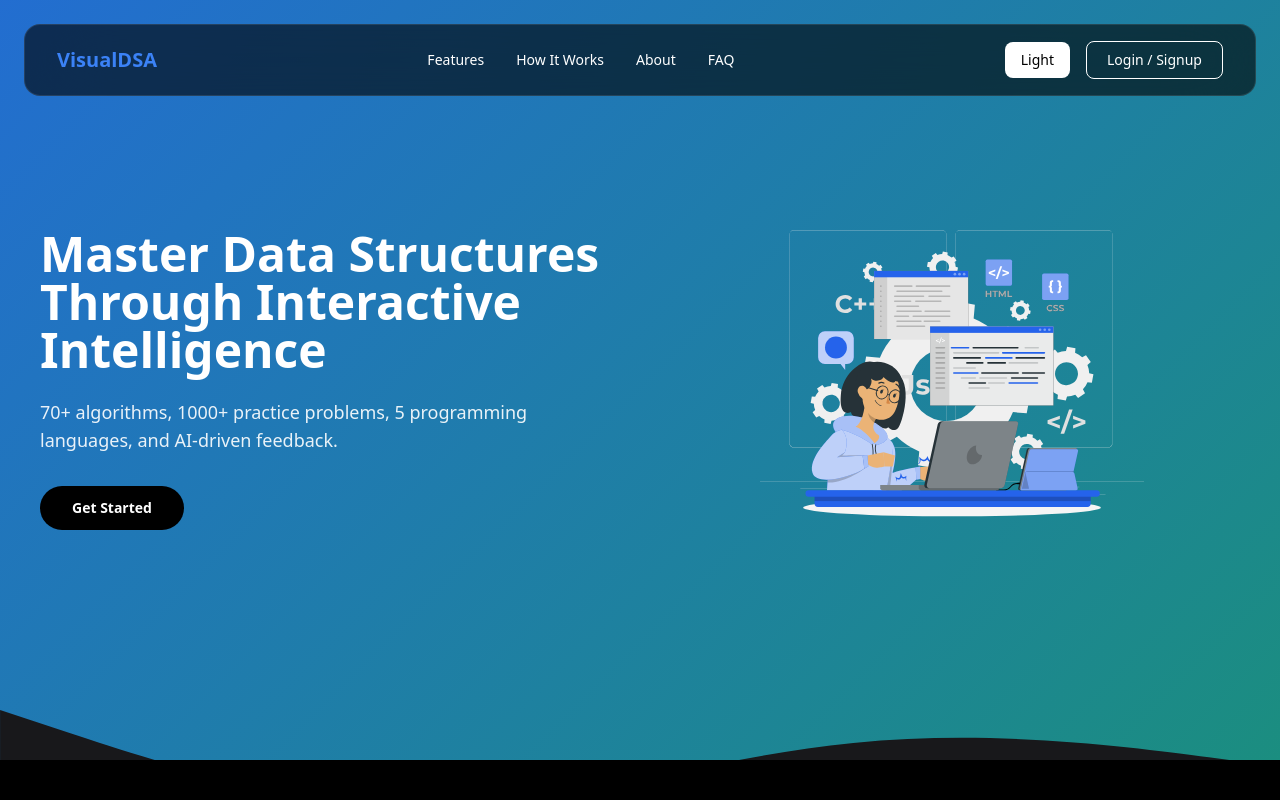
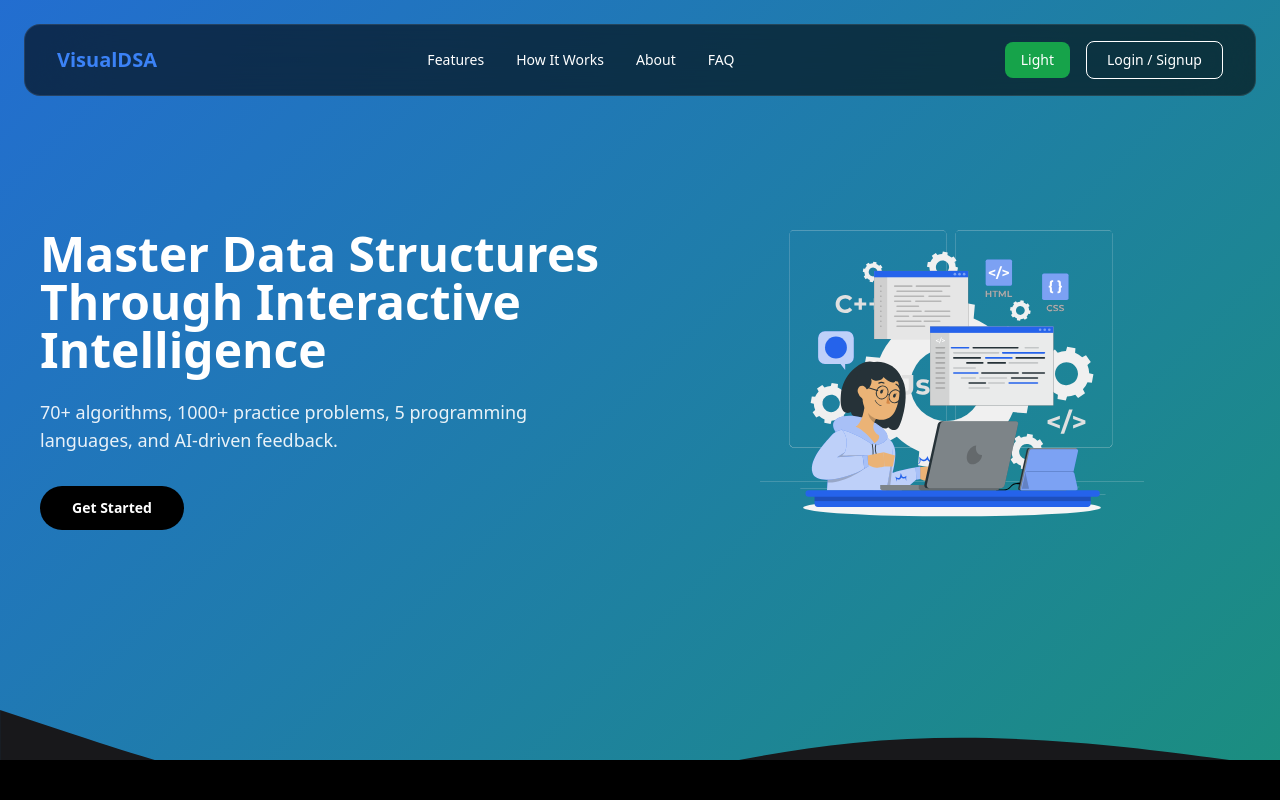
Before and after one commit to prometheus0028/VisualDSA, a React (Vite) app in the folder frontend/: page / in a window 1280 px wide. Shown: the top 800 px of the page. Built offline with nearby package versions, Linux system fonts and the light colour scheme; no server answers.

Commit message:
Navbar fix

```diff
--- a/frontend/src/components/layout/navbar.jsx
+++ b/frontend/src/components/layout/navbar.jsx
@@ -114,7 +114,7 @@ export default function Navbar() {
             {/* THEME */}
             <button
               onClick={toggleTheme}
-              className="px-3 sm:px-4 py-1.5 sm:py-2 rounded-lg bg-green-600 text-white text-xs sm:text-sm whitespace-nowrap dark:bg-white dark:text-black"
+              className="px-3 sm:px-4 py-1.5 sm:py-2 rounded-lg bg-green-600 text-white text-xs sm:text-sm whitespace-nowrap "
             >
               {theme === 'dark' ? 'Light' : 'Dark'}
             </button>
```
